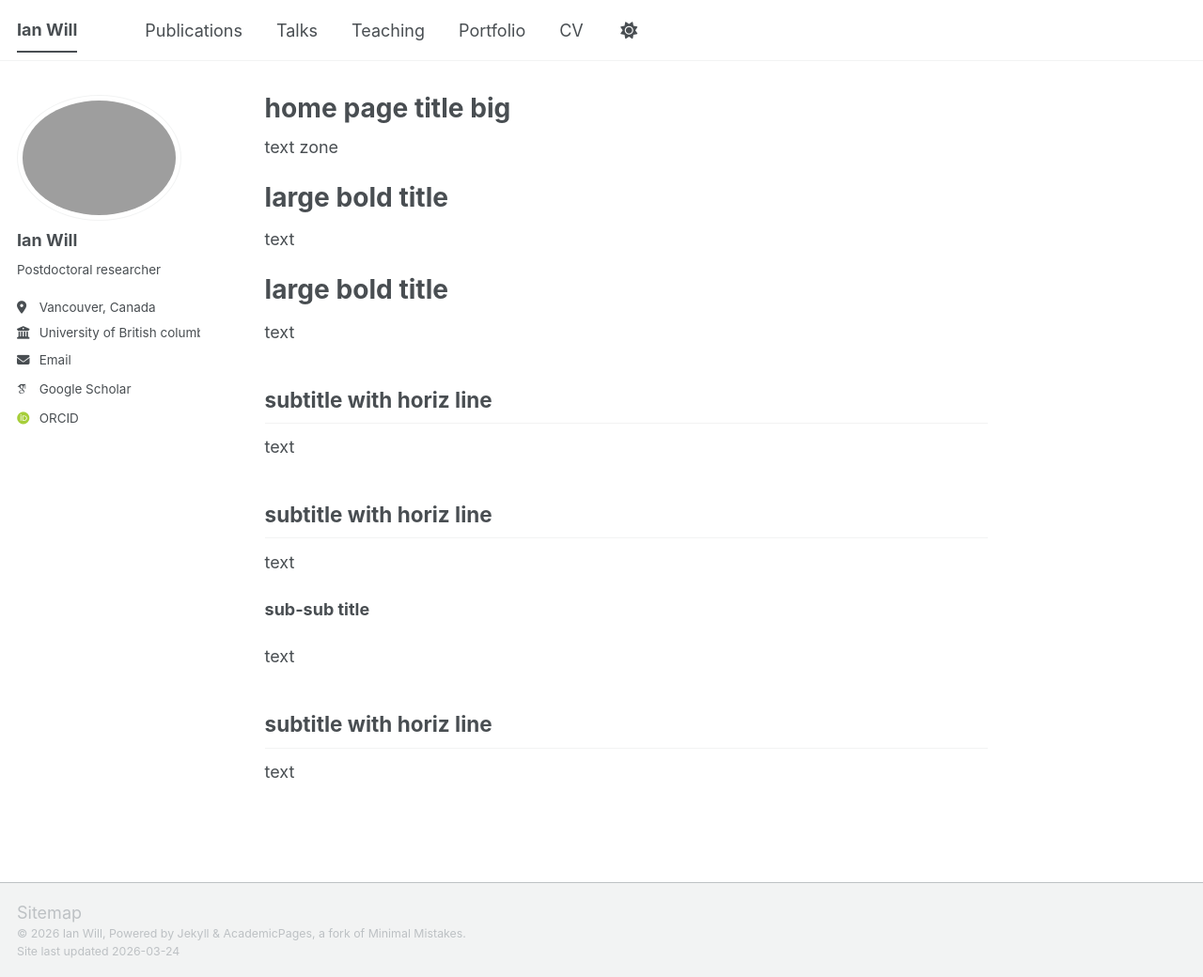
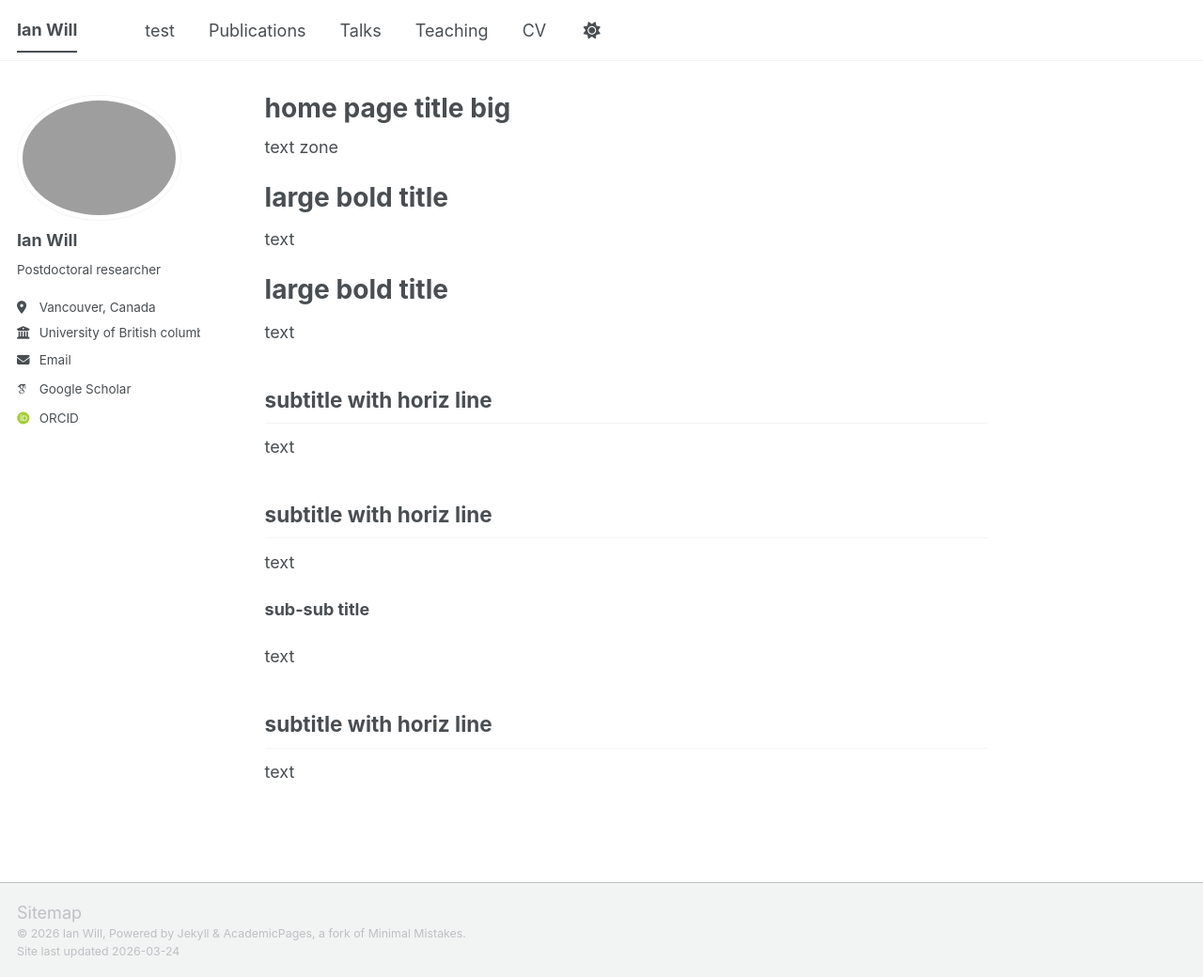
Before and after one commit to igwill/igwill.github.io, a Jekyll site: the page built from _pages/about.md, in a window 1280 px wide and 1040 px high. Shown: the whole window at 94% size. Built offline with Jekyll 4.4.1, drawn with Linux system fonts in a browser that asks for light colours; some web fonts are replaced; a script bundle is joined from its source files by our own code; library files that are not in the unit come from our copies.

Commit message:
Update navigation.yml

```diff
--- a/_data/navigation.yml
+++ b/_data/navigation.yml
@@ -8,6 +8,9 @@
 #      Markdown formatted page while the second is generated using JSON.
 
 main:
+  - title: "test"
+    url: /test/
+
   - title: "Publications"
     url: /publications/
 
@@ -16,9 +19,6 @@ main:
 
   - title: "Teaching"
     url: /teaching/
-
-  - title: "Portfolio"
-    url: /portfolio/
 
  # - title: "Blog Posts"
  #   url: /year-archive/
```
